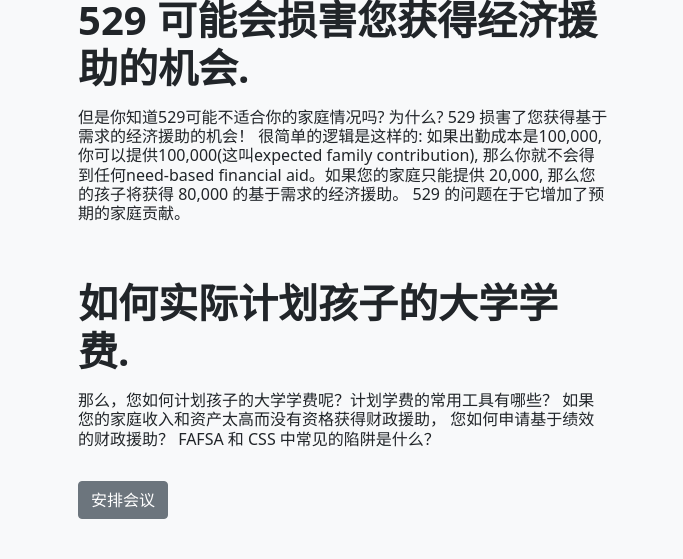
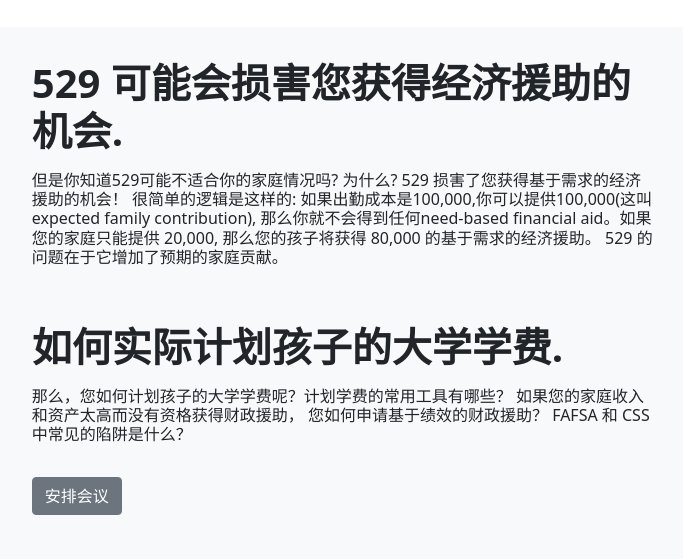
Before and after one commit to yaoyao082008/webpage, a Django app: page /savings/ in a window 1280 px wide. Shown: the part 478-1037 px from the top of the page, without its empty margins (297-980 px from the left). After the commit the page ends 993 px from the top, so only its background shows below. Run offline with Django 4.2, Linux system fonts and the light colour scheme.

Commit message:
quality of life

```diff
--- a/homepage/templates/education/overview.html
+++ b/homepage/templates/education/overview.html
@@ -204,7 +204,7 @@
           <p class="h3 text-center p-2">
             他们是普通的普通人，他们通过知识规划和长期一致的实践来建立自己的财务未来.
           </p>
-          <p class="h3 text-center p-2 fw-bold text-success">
+          <p class="h2 text-center p-2 fw-bold">
             富人知道什么而穷人不知道？
           </p>
 
--- a/homepage/templates/education/savings.html
+++ b/homepage/templates/education/savings.html
@@ -143,7 +143,7 @@
     <section>
       <div class="container-lg bg-light text-center">
         <div class="row m-5">
-          <div class="col-md-4 align-self-center">
+          <div class="col-md-5 align-self-center">
             <img
               class="img-fluid"
               src="{% static 'images/financial_aid.webp' %}"
@@ -151,7 +151,7 @@
             />
           </div>
 
-          <div class="col-md-2"></div>
+          <div class="col-md-1"></div>
 
           <div class="col-md-6 text-start align-self-center">
             <h1 class="my-3 fw-bold">大学财政援助</h1>
@@ -165,8 +165,8 @@
 
       <div class="text-center container-lg bg-light">
         <div class="row justify-content-center p-3">
-          <div class="col-md-6 text-md-start text-sm-center">
-            <h1 class="my-3 fw-bold">529 可能会损害您获得经济援助的机会.</h1>
+          <div class="col-md-7 text-md-start text-sm-center">
+            <h1 class="my-3 fw-bold ">529 可能会损害您获得经济援助的机会.</h1>
             <p class="h6">
               但是你知道529可能不适合你的家庭情况吗? 为什么? 529 损害了您获得基于需求的经济援助的机会！
               很简单的逻辑是这样的:
@@ -177,7 +177,7 @@
           </div>
         </div>
         <div class="row justify-content-center p-3">
-          <div class="col-md-6 text-md-start text-sm-center">
+          <div class="col-md-7 text-md-start text-sm-center">
             <h1 class="my-3 fw-bold">如何实际计划孩子的大学学费.</h1>
             <p class="h6">
               那么，您如何计划孩子的大学学费呢？计划学费的常用工具有哪些？
```
